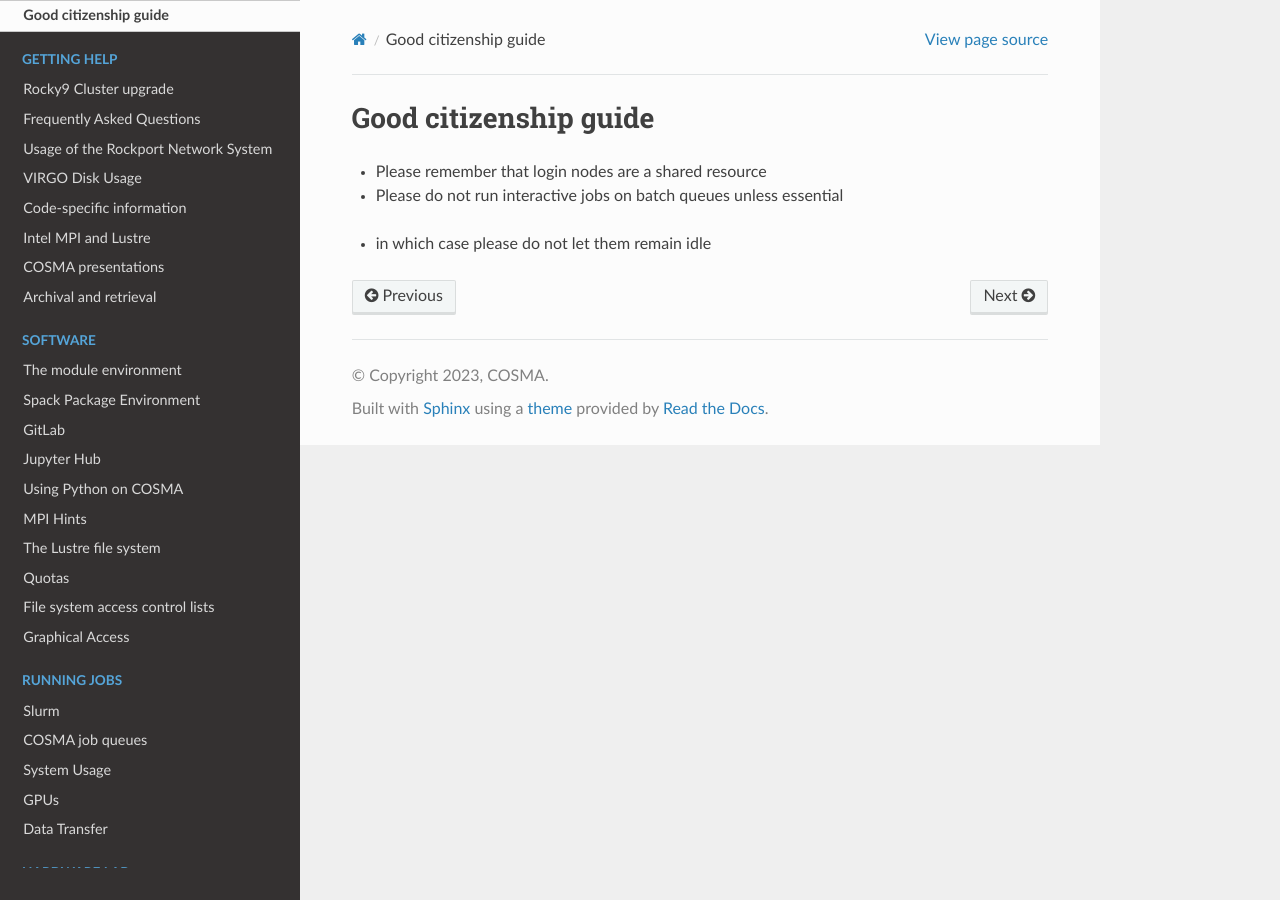
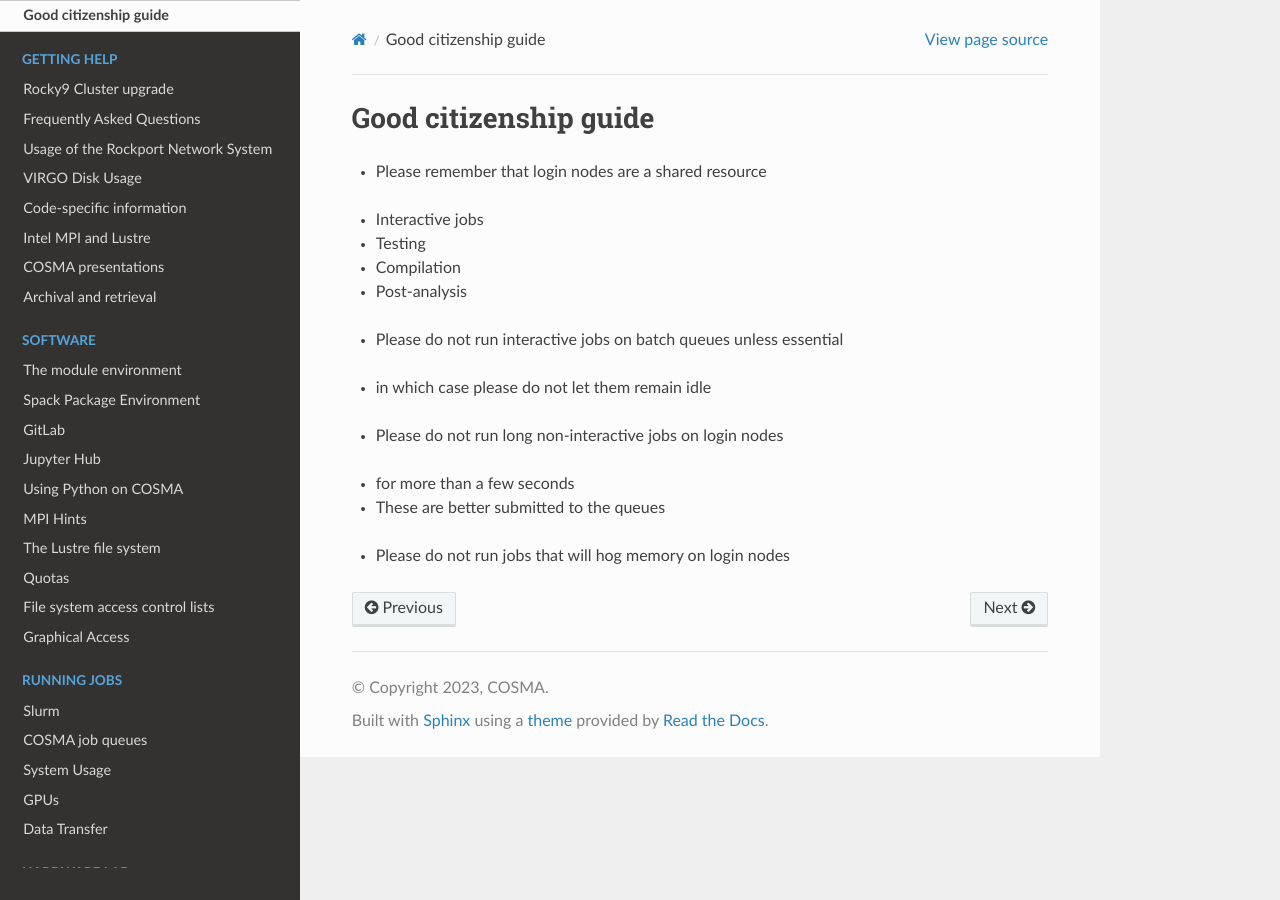
Before and after one commit to agb32/cosmadoc, a Sphinx documentation site: the page built from docs/source/citizenship.md, in a window 1280 px wide. Built offline with Sphinx 7.4.7 and the Read the Docs theme 2.0.0, drawn with Linux system fonts in a browser that asks for light colours.

Commit message:
added nodes

```diff
--- a/docs/source/citizenship.md
+++ b/docs/source/citizenship.md
@@ -1,5 +1,13 @@
 # Good citizenship guide
 
 * Please remember that login nodes are a shared resource
+ - Interactive jobs
+ - Testing
+ - Compilation
+ - Post-analysis
 * Please do not run interactive jobs on batch queues unless essential
  - in which case please do not let them remain idle
+* Please do not run long non-interactive jobs on login nodes
+ - for more than a few seconds
+ - These are better submitted to the queues
+* Please do not run jobs that will hog memory on login nodes
```
